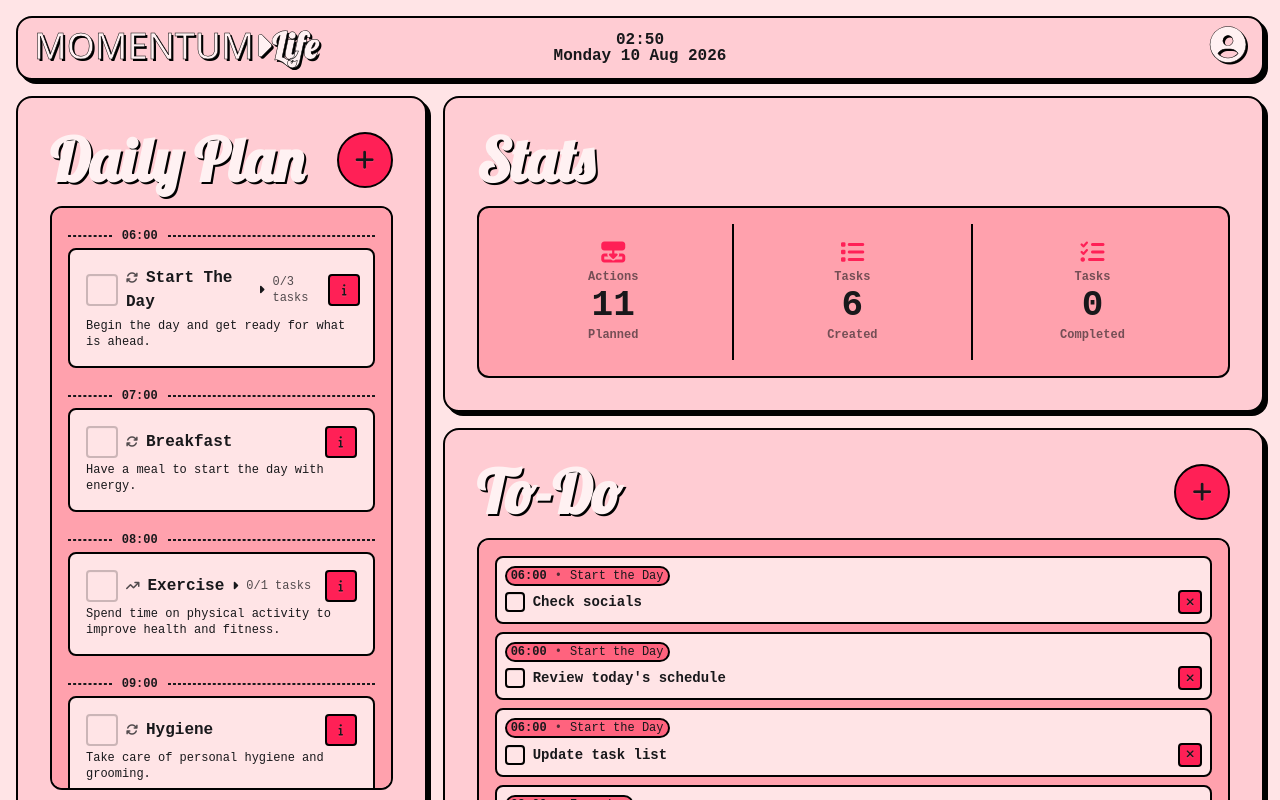
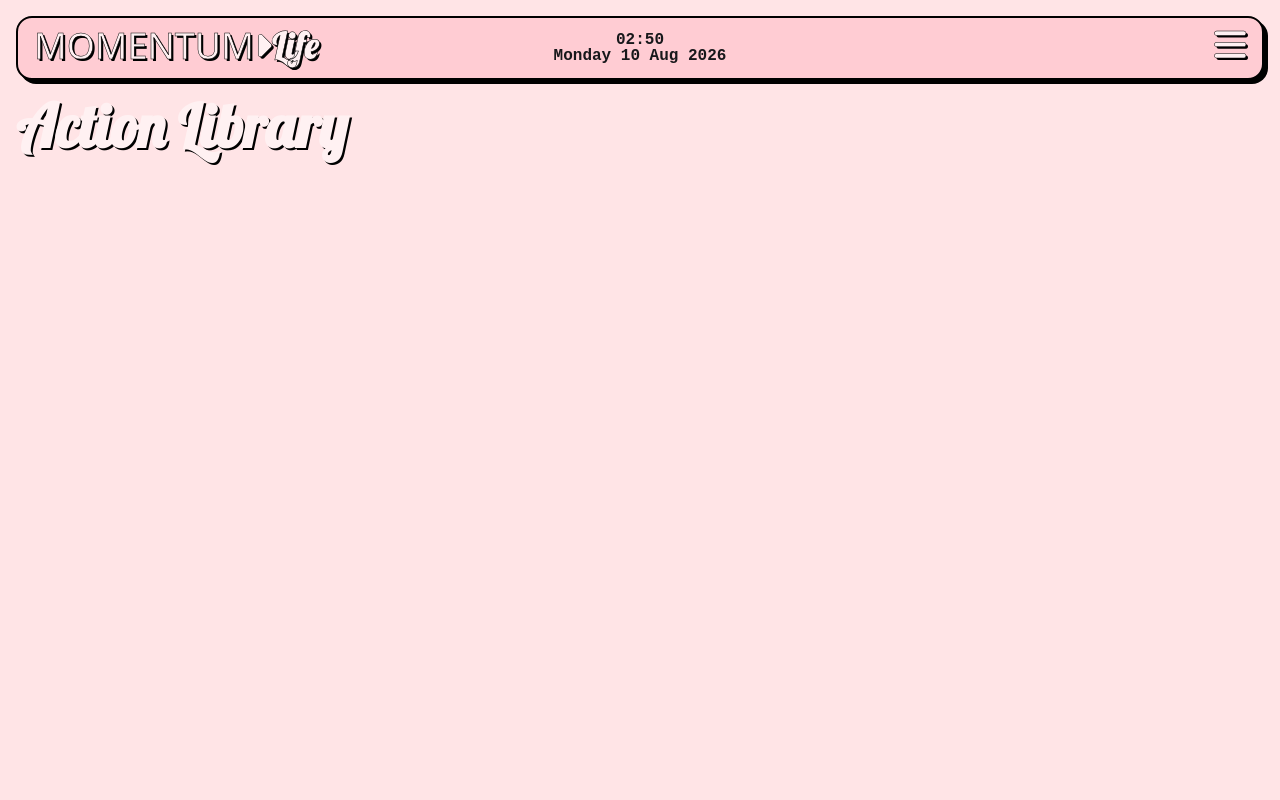
Before and after one commit to michaelgelooooo/momentum-life, a React (Vite) app in the folder frontend/: page /actions in a window 1280 px wide. Shown: the top 800 px of the page. Built offline with nearby package versions, Linux system fonts and the light colour scheme; a web font is replaced by a local one.

Commit message:
feat: implement routing and add Action Library page with updated Navbar

```diff
--- a/frontend/src/App.jsx
+++ b/frontend/src/App.jsx
@@ -1,7 +1,24 @@
+import { BrowserRouter, Routes, Route } from "react-router-dom";
+
 import AppLayout from "./layouts/AppLayout";
 
+import Dashboard from "./pages/Dashboard";
+import ActionLibrary from "./pages/ActionLibrary";
+
 function App() {
-    return <AppLayout />;
+    return (
+        <BrowserRouter>
+            <Routes>
+                <Route element={<AppLayout />}>
+                    <Route path="/" element={<Dashboard />} />
+                    <Route
+                        path="/actions"
+                        element={<ActionLibrary />}
+                    />
+                </Route>
+            </Routes>
+        </BrowserRouter>
+    );
 }
 
 export default App;
--- a/frontend/src/components/layout/Navbar.jsx
+++ b/frontend/src/components/layout/Navbar.jsx
@@ -1,4 +1,5 @@
 import { useEffect, useState } from "react";
+import { Link } from "react-router-dom";
 
 function Navbar() {
     const [currentTime, setCurrentTime] = useState(new Date());
@@ -52,9 +53,88 @@ function Navbar() {
             </div>
 
             <div className="navbar-end">
-                <a href="/" className="navbar-brand-small">
-                    <i className="fas fa-circle-user"></i>
-                </a>
+                <div className="dropdown dropdown-end">
+                    <div
+                        tabIndex={0}
+                        role="button"
+                        className="navbar-brand-small cursor-pointer"
+                    >
+                        <i className="fas fa-bars"></i>
+                    </div>
+
+                    <ul
+                        tabIndex="-1"
+                        className="dropdown-content menu dropdown-wrapper"
+                    >
+                        <div className="space-y-0.5">
+                            <li className="menu-title">
+                                <div className="flex items-center gap-2">
+                                    <hr className="border w-full" />
+                                    <span>PAGES</span>
+                                    <hr className="border w-full" />
+                                </div>
+                            </li>
+                            <li className="dropdown-item-wrapper">
+                                <Link to="/">
+                                    <i className="fas fa-house"></i>
+                                    Dashboard
+                                </Link>
+                            </li>
+
+                            <li className="dropdown-item-wrapper">
+                                <Link to="/actions">
+                                    <i className="fas fa-list-check"></i>
+                                    Action Library
+                                </Link>
+                            </li>
+
+                            <li className="dropdown-item-wrapper">
+                                <Link to="/">
+                                    <i className="fas fa-calendar-days"></i>
+                                    Plan Templates
+                                </Link>
+                            </li>
+
+                            <li className="dropdown-item-wrapper">
+                                <Link to="/">
+                                    <i className="fas fa-clock-rotate-left"></i>
+                                    History
+                                </Link>
+                            </li>
+
+                            <li className="dropdown-item-wrapper">
+                                <Link to="/">
+                                    <i className="fas fa-chart-column"></i>
+                                    Statistics
+                                </Link>
+                            </li>
+                        </div>
+
+                        <div className="space-y-0.5">
+                            <li className="menu-title">
+                                <div className="flex items-center gap-2">
+                                    <hr className="border w-full" />
+                                    <span>MORE</span>
+                                    <hr className="border w-full" />
+                                </div>
+                            </li>
+
+                            <li className="dropdown-item-wrapper">
+                                <Link to="/">
+                                    <i className="fas fa-gear"></i>
+                                    Settings
+                                </Link>
+                            </li>
+
+                            <li className="dropdown-item-wrapper">
+                                <Link to="/">
+                                    <i className="fas fa-circle-info"></i>
+                                    About
+                                </Link>
+                            </li>
+                        </div>
+                    </ul>
+                </div>
             </div>
         </div>
     );
--- a/frontend/src/index.css
+++ b/frontend/src/index.css
@@ -114,3 +114,7 @@
     @apply text-2xl lg:text-4xl text-rose-50;
     text-shadow: 2px 2px 0 black;
 }
+
+.dropdown-item-wrapper {
+    @apply bg-rose-300 border-2 w-full border-black rounded-lg;
+}
--- a/frontend/src/layouts/AppLayout.jsx
+++ b/frontend/src/layouts/AppLayout.jsx
@@ -1,13 +1,13 @@
-import Dashboard from "../pages/Dashboard";
+import { Outlet } from "react-router-dom";
+
 import Navbar from "../components/layout/Navbar";
-import Dock from "../components/layout/Dock";
 
 function AppLayout() {
     return (
         <main className="min-h-screen bg-rose-100 font-spline p-4 pb-20 lg:pb-4 space-y-4">
             <Navbar />
-            <Dashboard />
-            <Dock />
+
+            <Outlet />
         </main>
     );
 }
--- /dev/null
+++ b/frontend/src/pages/ActionLibrary.jsx
@@ -0,0 +1,11 @@
+function ActionLibrary() {
+    return (
+        <main>
+            <h1 className="font-lobster section-heading">
+                Action Library
+            </h1>
+        </main>
+    );
+}
+
+export default ActionLibrary;
--- a/frontend/src/pages/Dashboard.jsx
+++ b/frontend/src/pages/Dashboard.jsx
@@ -8,6 +8,8 @@ import { getSettings } from "../storage/settings";
 import DailyPlan from "../components/dashboard/DailyPlan";
 import ToDo from "../components/dashboard/ToDo";
 import Stats from "../components/dashboard/Stats";
+
+import Dock from "../components/layout/Dock";
 
 function Dashboard() {
     const [report, setReport] = useState(null);
@@ -36,6 +38,7 @@ function Dashboard() {
     }
 
     return (
+        <>
             <div className="flex flex-col gap-4 lg:flex-row">
 
                 {/* Daily Plan */}
@@ -63,7 +66,11 @@ function Dashboard() {
                     </div>
                 </section>
 
+
             </div>
+
+            <Dock />
+        </>
     );
 }
 
```
Lines whose indentation alone changed are shown as unchanged.
